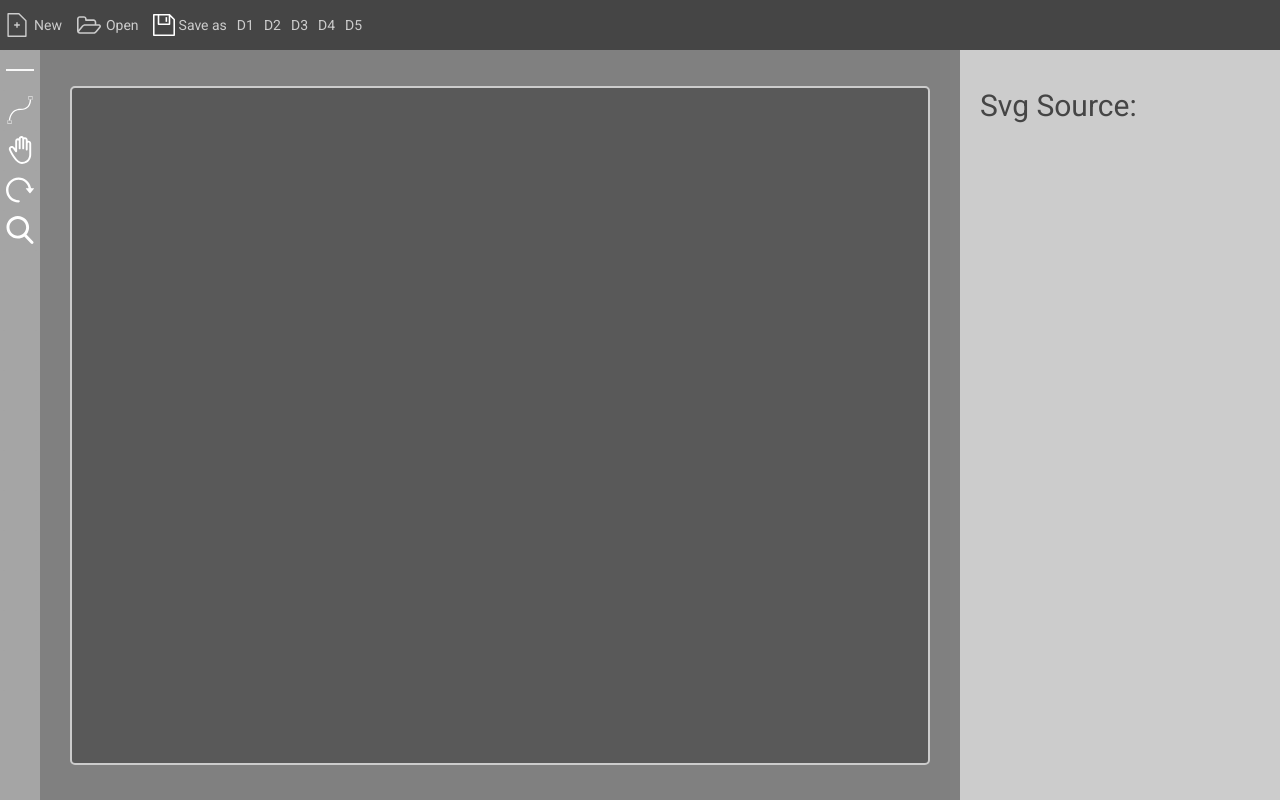
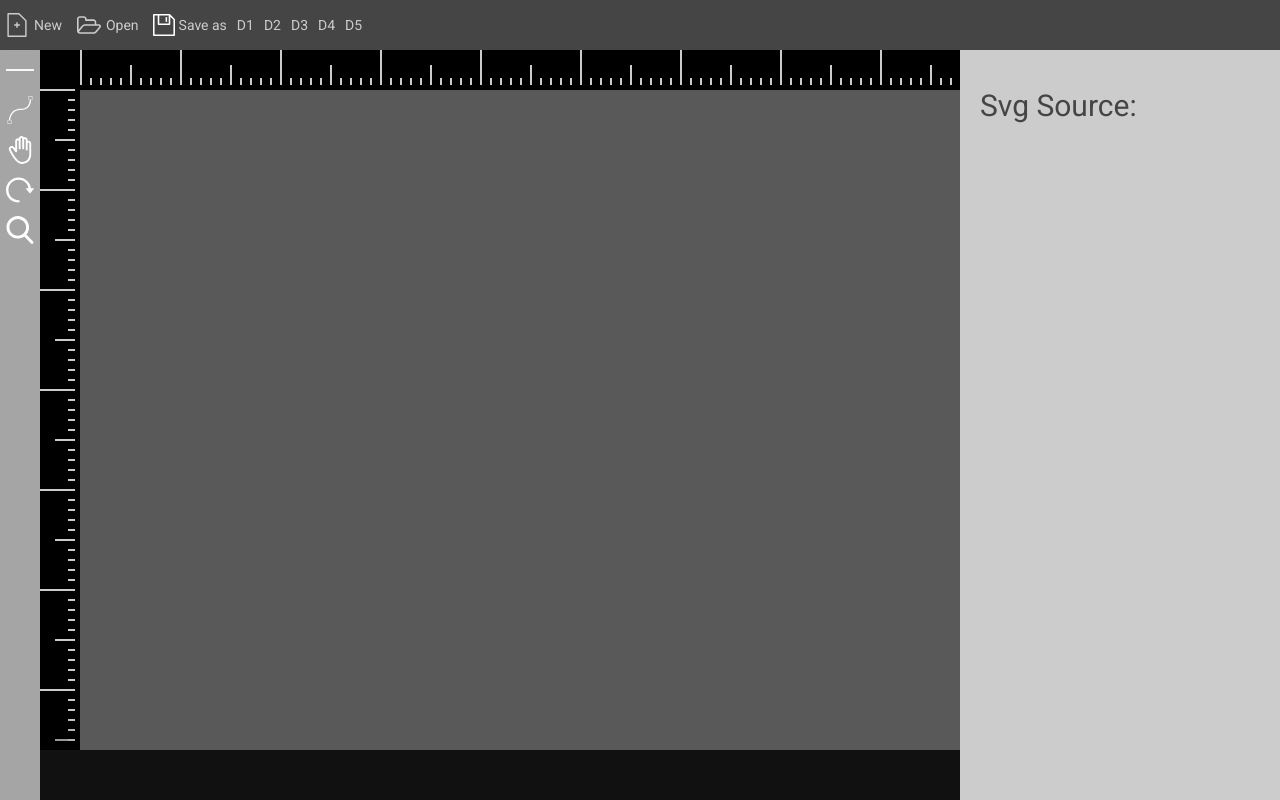
Before and after one commit to Clauzzz/Svggenerator, a website: page frontend/index.html in a window 1280 px wide. Drawn offline with nearby package versions, Linux system fonts and the light colour scheme; files that its build step writes are made by us from their sources; no server answers; files whose address does not match are found by name.

Commit message:
Added grids and coordinates

```diff
--- a/frontend/scripts/functionality/main.js
+++ b/frontend/scripts/functionality/main.js
@@ -14,7 +14,6 @@ class Main
         Main.canvases = [];
         let mainCanvas = document.getElementById('main');
         Main.canvas = new Canvas('main',mainCanvas,1);
-        Main.canvas.calculateSizesBasedOnScreen();
     }
     static openSvg = () =>
     {
--- a/frontend/scripts/graphic/canvas.js
+++ b/frontend/scripts/graphic/canvas.js
@@ -1,5 +1,23 @@
 class Canvas
 {
+    id;
+    element;
+    type;
+    contextInput;
+    gridVertiWidth = 40;
+    gridHorizWidth = 40;
+
+    gridBackgroundColor ="#000000";
+    gridForegroundColor ="#CCCCCC";
+
+    infoWidth = 50;
+    infoBackgroundColor = "#111111";
+    infoForegroundColor ="#CCCCCC";
+    canvasBackgroundColor = "#babbff";
+    canvasForegroundColor = "#";
+
+    objectsDrawn = [];
+
     constructor(id,element,type)
     {
         try
@@ -20,12 +38,40 @@ class Canvas
             this.type = type;
             this.contextInput = this.element.getContext("2d");
             Main.canvases.push(this);
+            this.calculateSizesBasedOnScreen();
+            this.drawGrid();
+            this.drawInfoBar();
+            this.element.addEventListener("mousemove",this.moveOnCanvas);
         }
         catch(err)
         {
             console.error(err);
         }
 
+    }
+    moveOnCanvas = (event) =>
+    {
+        let w = event.x - event.target.offsetLeft -this.gridVertiWidth;
+        let h = event.y - event.target.offsetTop -this.gridHorizWidth;
+        w = w > 0 ? w : 0;
+        h = h > 0 ? h : 0;
+        this.writeCoordinates(w,h);
+    }
+    clearCoordinates = () =>
+    {
+        let aux = this.contextInput.fillStyle;
+        this.contextInput.fillStyle = this.infoBackgroundColor;
+        this.contextInput.fillRect(this.gridHorizWidth , this.height - this.infoWidth,this.gridHorizWidth + 100, this.height );
+        this.contextInput.fillStyle = aux;
+    }
+    writeCoordinates = (x,y) =>
+    {
+        this.clearCoordinates();
+        let aux = this.contextInput.fillStyle;
+        this.contextInput.fillStyle = this.infoForegroundColor;
+        this.contextInput.font = "16px Roboto";
+        this.contextInput.fillText(x +", "+ y, this.gridHorizWidth + 20 , this.height - this.infoWidth/2 );
+        this.contextInput.fillStyle = aux;
     }
     calculateSizesBasedOnScreen = () =>
     {
@@ -34,6 +80,112 @@ class Canvas
         this.element.width = this.width;
         this.element.height = this.height;
     }
+    drawGrid = () =>
+    {
+        this.drawGridBar();
+        this.drawGridLines();
+    }
+    drawGridBar = () =>
+    {
+        let aux = this.contextInput.fillStyle;
+        this.contextInput.fillStyle = this.gridBackgroundColor;
+        this.contextInput.fillRect(0,0,this.width, this.gridHorizWidth);
+        this.contextInput.fillRect(0,0,this.gridVertiWidth,this.height - this.infoWidth);
+        this.contextInput.fillStyle = aux;
+    }
+    drawGridLines = () =>
+    {
+        let maxWidth = this.width - this.gridVertiWidth;
+        for(let i = 0; i < maxWidth; i++)
+        {
+            if( i % 100 == 0)
+            {
+                this.drawHFullGridLine(this.gridVertiWidth + i, this.gridHorizWidth);
+            }
+            else if( i % 50 == 0)
+            {
+                this.drawHHalfFullGridLine(this.gridVertiWidth + i, this.gridHorizWidth);
+            }
+            if( i % 10 == 0)
+            {
+                this.drawHLongGridLine(this.gridVertiWidth + i, this.gridHorizWidth);
+            }
+        }
+        let maxHeight= this.height - this.infoWidth;
+        for(let i = this.gridHorizWidth; i < maxHeight; i++)
+        {
+            if( (i - this.gridHorizWidth) % 100 == 0)
+            {
+                this.drawVFullGridLine(this.gridVertiWidth, i);
+            }
+            else if( (i- this.gridHorizWidth) % 50 == 0)
+            {
+                this.drawVHalfFullGridLine(this.gridVertiWidth, i);
+            }
+            if( (i - this.gridHorizWidth) % 10 == 0)
+            {
+                this.drawVLongGridLine(this.gridVertiWidth, i);
+            }
+        }
+    }
+
+    drawHFullGridLine = (x, y) =>
+    {
+        this.contextInput.strokeStyle = this.gridForegroundColor;
+        this.contextInput.lineWidth = 1;
+        this.contextInput.moveTo(x+1, y-5);
+        this.contextInput.lineTo(x+1, 0);
+        this.contextInput.stroke();
+    }
+    drawHHalfFullGridLine = (x, y) =>
+    {
+        this.contextInput.strokeStyle = this.gridForegroundColor;
+        this.contextInput.lineWidth = 1;
+        this.contextInput.moveTo(x+1, y-5);
+        this.contextInput.lineTo(x+1, this.gridHorizWidth/2 - 5);
+        this.contextInput.stroke();
+    }
+    drawHLongGridLine = (x, y) =>
+    {
+        this.contextInput.strokeStyle = this.gridForegroundColor;
+        this.contextInput.lineWidth = 1;
+        this.contextInput.moveTo(x+1, y-5);
+        this.contextInput.lineTo(x+1, y-12);
+        this.contextInput.stroke();
+    }
+    drawVFullGridLine = (x, y) =>
+    {
+        this.contextInput.strokeStyle = this.gridForegroundColor;
+        this.contextInput.lineWidth = 1;
+        this.contextInput.moveTo(x-5, y);
+        this.contextInput.lineTo(0, y);
+        this.contextInput.stroke();
+    }
+    drawVHalfFullGridLine = (x, y) =>
+    {
+        this.contextInput.strokeStyle = this.gridForegroundColor;
+        this.contextInput.lineWidth = 1;
+        this.contextInput.moveTo(x-5, y);
+        this.contextInput.lineTo(this.gridVertiWidth/2 - 5, y);
+        this.contextInput.stroke();
+    }
+    drawVLongGridLine = (x, y) =>
+    {
+        this.contextInput.strokeStyle = this.gridForegroundColor;
+        this.contextInput.lineWidth = 1;
+        this.contextInput.moveTo(x- 5, y);
+        this.contextInput.lineTo(x- 12, y);
+        this.contextInput.stroke();
+    }
+
+    drawInfoBar = () =>
+    {
+        let aux = this.contextInput.fillStyle;
+        this.contextInput.fillStyle = this.infoBackgroundColor;
+        this.contextInput.fillRect(0,this.height - this.infoWidth,this.width,this.height);
+        this.contextInput.fillStyle = aux;
+    }
+
     setSizes = (width, height) =>
     {
         this.width = width;
--- a/frontend/styles/main.scss
+++ b/frontend/styles/main.scss
@@ -43,14 +43,11 @@ body{
 }
 #main
 {
-    height: 90%;
-    width: calc(70% - 40px);
-    border-width: 2px;
-    border-style: solid;
+    height: 100%;
+    width: calc(75% - 40px);
     display: flex;
     position: relative;
     margin:0 auto;
-    border-radius:5px;
 }
 #codepanel
 {
```
Also changed, not shown: frontend/dist/scripts/functionality/main.js, frontend/dist/scripts/graphic/canvas.js, frontend/dist/styles/main.css.
